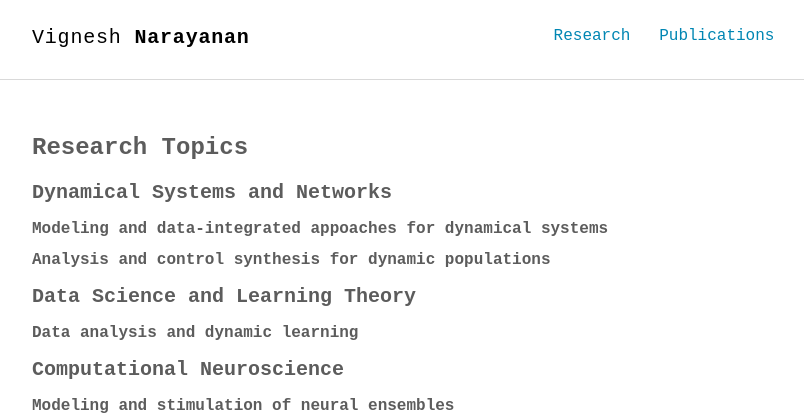
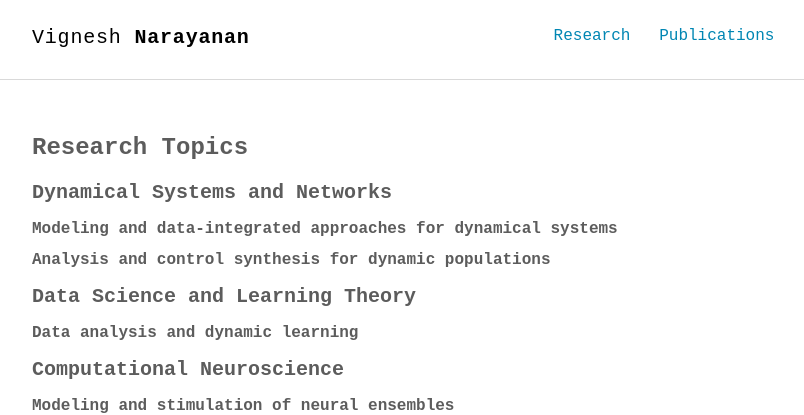
Before and after one commit to vigsnar/old_html_thinkspace, a Jekyll site: the page built from research.md, in a window 1280 px wide. Shown: the top 415 px of the page, without its empty margins (232-1036 px from the left). Built offline with Jekyll 4.4.1, drawn with Linux system fonts in a browser that asks for light colours; some web fonts are replaced.

Commit message:
Update research.md

```diff
--- a/research.md
+++ b/research.md
@@ -16,7 +16,7 @@ permalink: /research/
 
 <h3>Research Topics<h3>
 <h4>Dynamical Systems and Networks</h4>
-<h5>Modeling and data-integrated appoaches for dynamical systems</h5>
+<h5>Modeling and data-integrated approaches for dynamical systems</h5>
 <h5>Analysis and control synthesis for dynamic populations</h5>
 <h4>Data Science and Learning Theory</h4>
 <h5>Data analysis and dynamic learning</h5>
```
